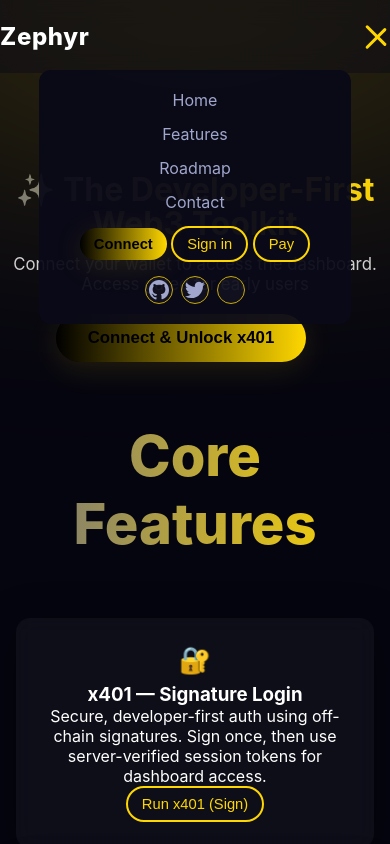
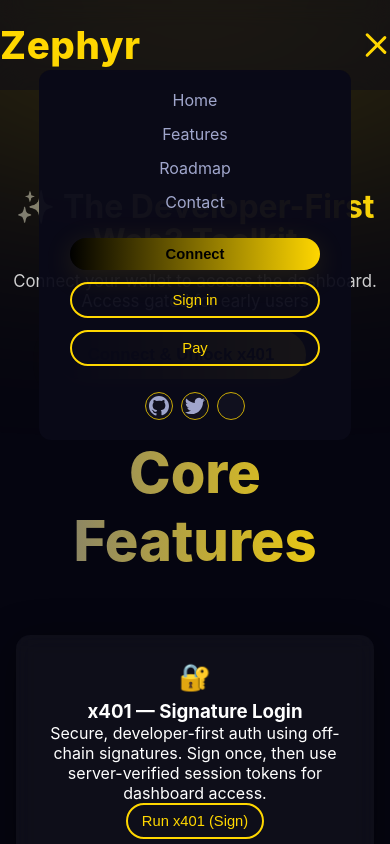
Before and after one commit to raygot11-del/zephyrXapp, a website built with Vite: page index.html in a window 390 px wide. Both pictures are taken after a click on the element 376 px from the left and 36 px from the top of the page. Shown: the top 844 px of the page. Built offline with nearby package versions, Linux system fonts and the light colour scheme.

Commit message:
Update style.css

```diff
--- a/style.css
+++ b/style.css
@@ -38,9 +38,11 @@
 
 .logo {
   font-weight: 800;
-  font-size: 1.5rem;
+  font-size: 2.4rem;
   letter-spacing: 0.6px;
+  color: #FFD700; /* GOLD */
 }
+
 
 /* LINKS */
 .nav-links {
@@ -308,6 +310,36 @@
   .feature-grid { grid-template-columns: 1fr; }
   .roadmap-grid { grid-template-columns: 1fr; }
 
+  /* Mobile dropdown specific */
+.nav-links li.mobile-actions,
+.nav-links li.mobile-socials {
+  width: 100%;
+  display: flex;
+  flex-direction: column;
+  align-items: center;
+  gap: 12px;
+  margin-top: 12px;
+}
+
+/* Make mobile action buttons full width for better touch targets */
+.nav-links li.mobile-actions .btn-primary,
+.nav-links li.mobile-actions .btn-secondary {
+  width: 80%;
+}
+
+/* Center social buttons */
+.nav-links li.mobile-socials .social-buttons {
+  justify-content: center;
+}
+.desktop-socials {
+  display: flex;
+  align-items: center;
+  gap: 12px;
+  margin-left: 20px; /* spacing from links */
+}
+
+
+
   /* -------------------- HAMBURGER MENU -------------------- */
   .hamburger {
     display: flex;
```
